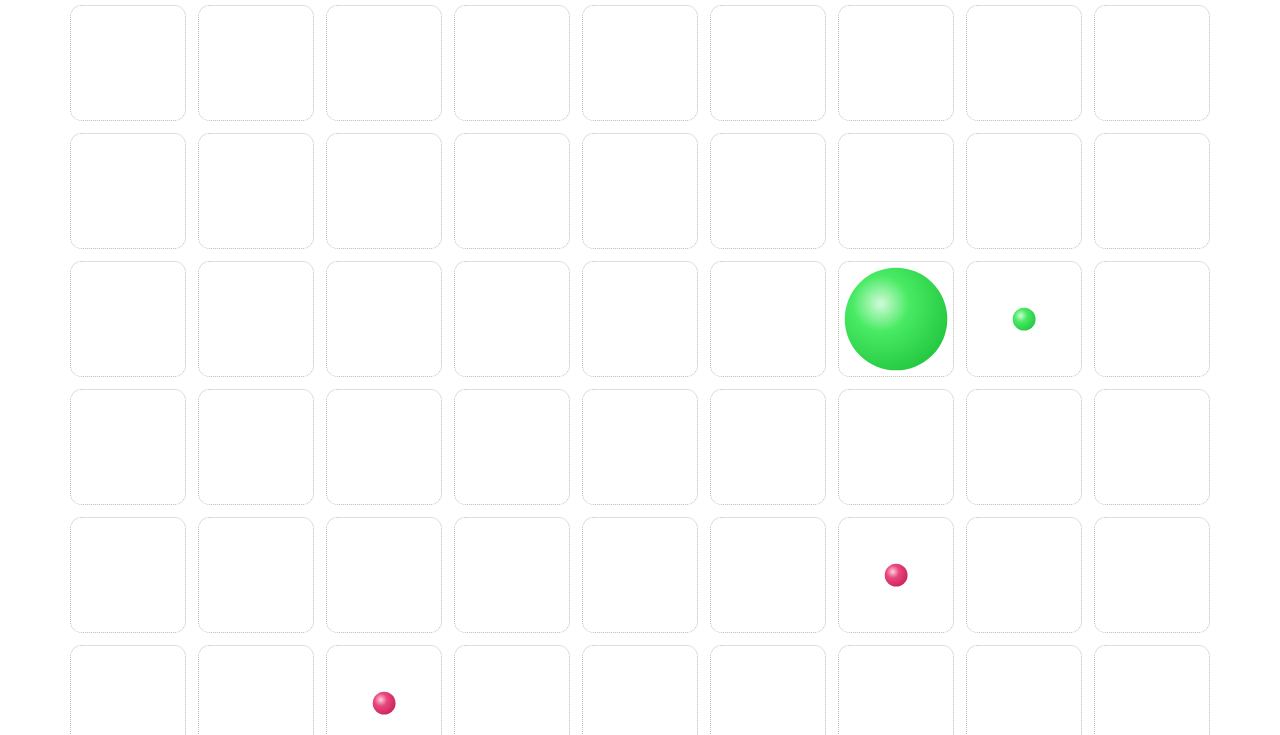
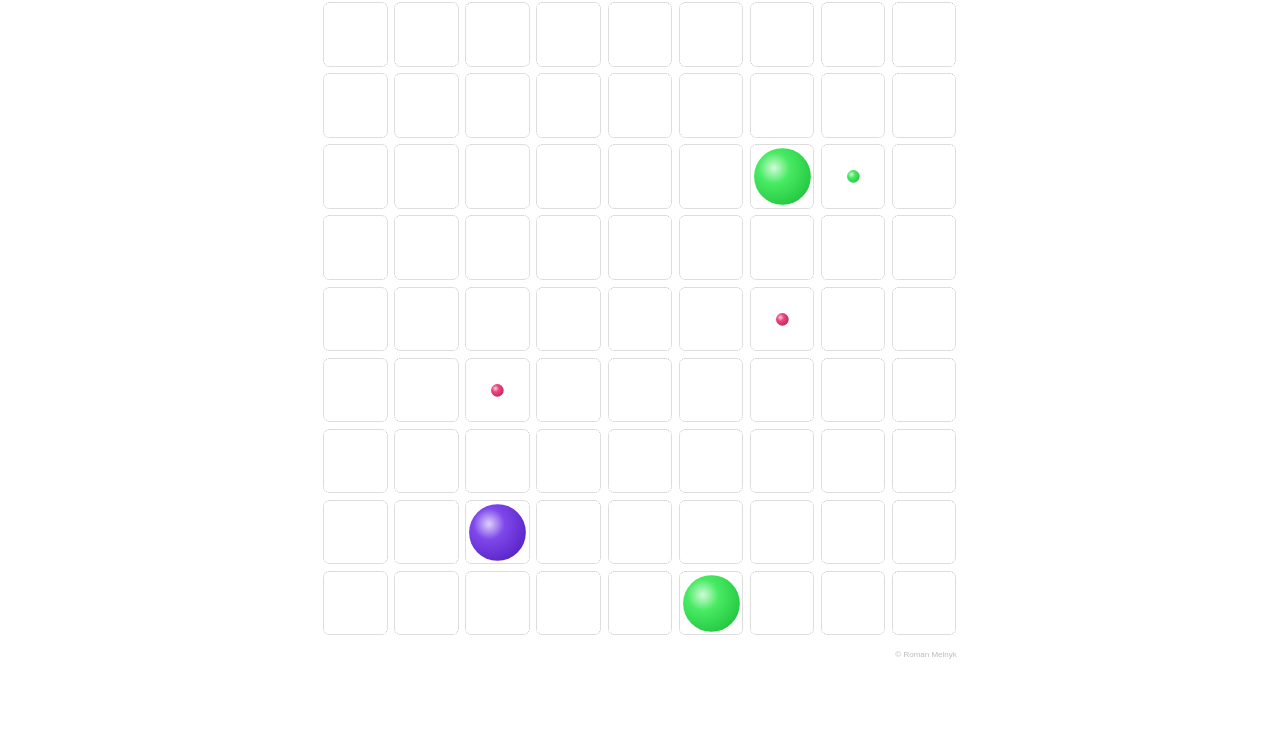
Before and after one commit to rom-melnyk/lines98, a website built with Parcel: page index.html in a window 1280 px wide. Shown: the part 65-800 px from the top of the page. Built offline with nearby package versions, Linux system fonts and the light colour scheme.

Commit message:
Fix styling for most screens

```diff
--- a/styles/_config.scss
+++ b/styles/_config.scss
@@ -1,9 +1,8 @@
 $header-height: 4rem; // 2rem of top/bottom padding + 2rem of line-height
 $footer-height: 2rem; // same but half-way
 
-// Perfectly fine for vertically oriented viewports with `H >= `
-$playground-width: 90vw;
-
+// Perfectly fine for vertically oriented viewports with `H >= 90vw + $header-height + $footer-height + .5rem`;
+$playground-width: 80vmin;
 
 $cell-margin-ratio: .05;
 $cells-in-row: 9;
```
